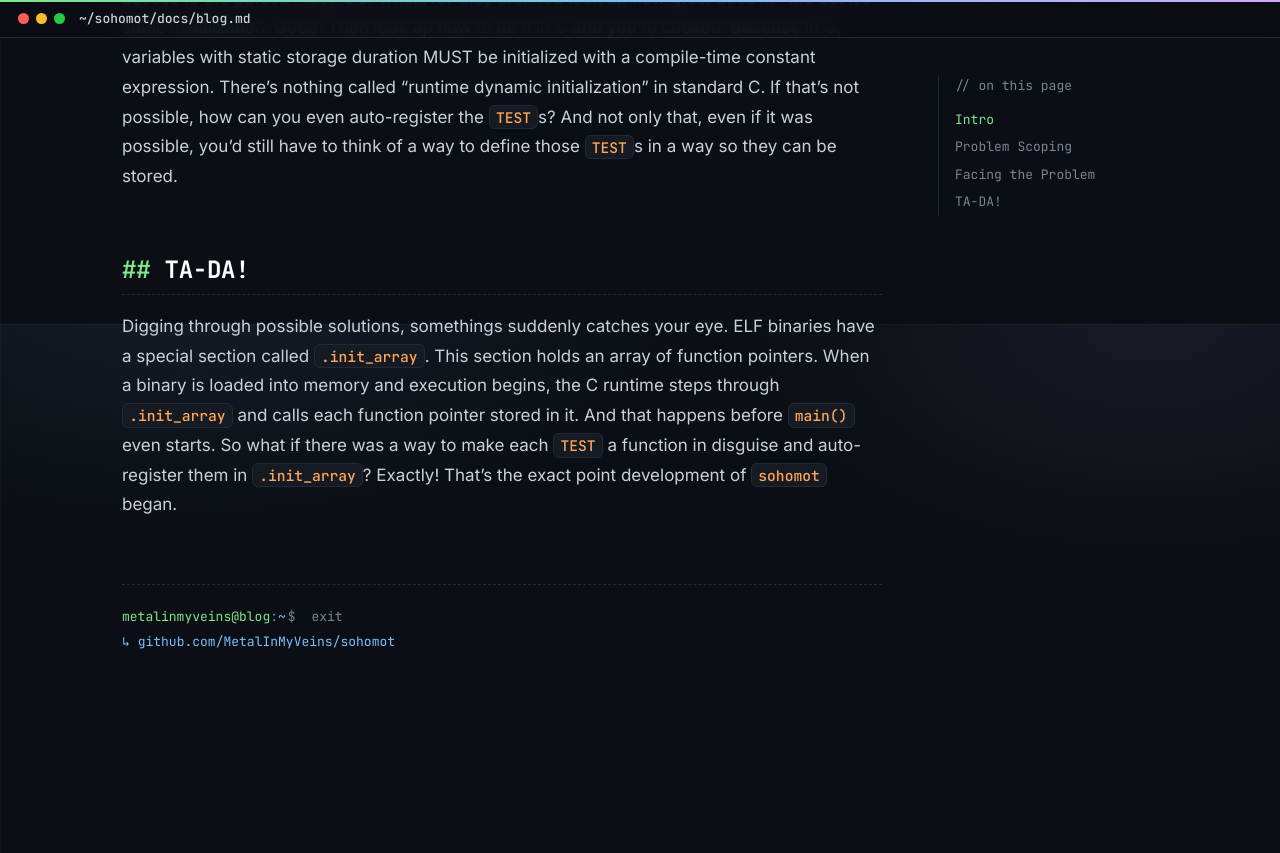
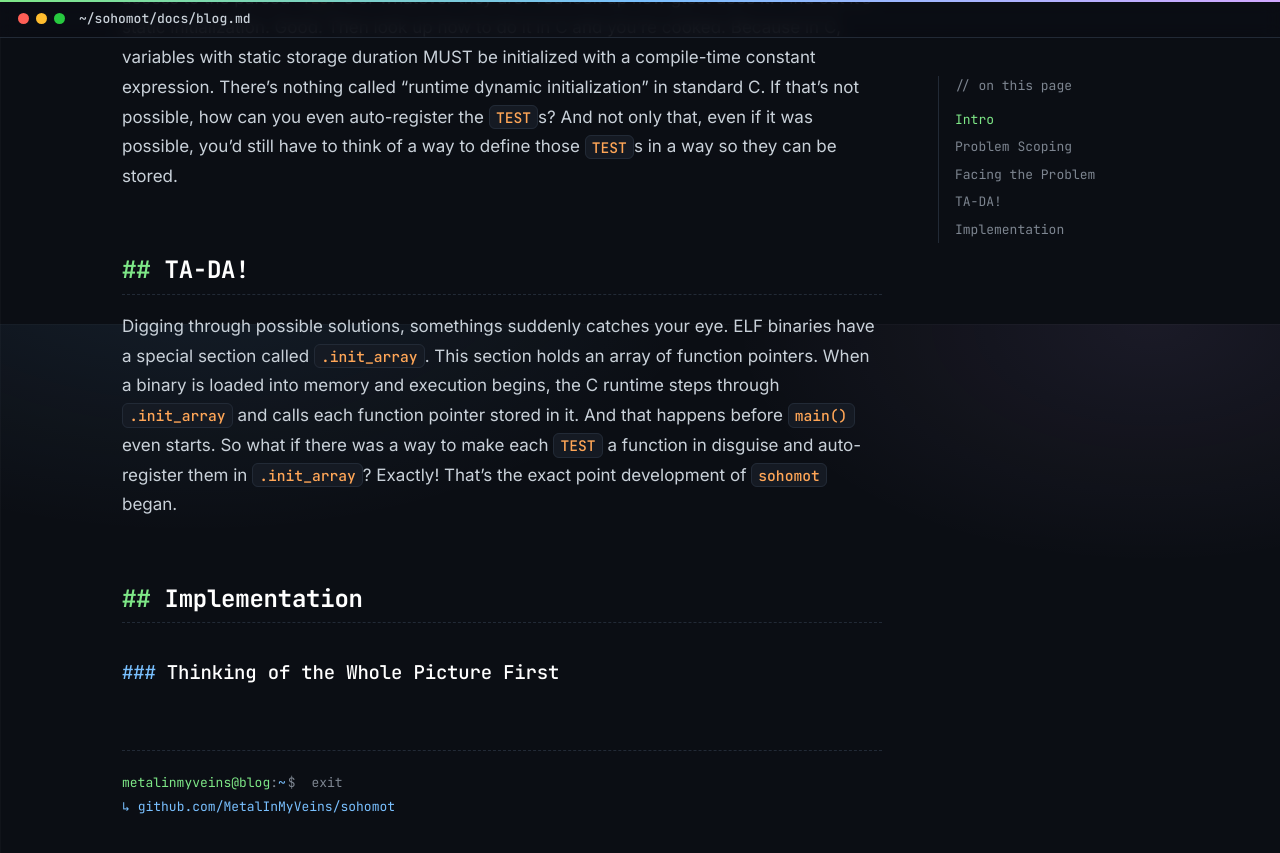
Before and after one commit to MetalInMyVeins/sohomot, a Jekyll site: the page built from docs/blog.md, in a window 1280 px wide and 900 px high, scrolled down 4176 px. Shown: the top 853 px of the window. Built offline with Jekyll 4.4.1, drawn with Linux system fonts in a browser that asks for light colours; before the commit the page ends 4911 px from its top, so only the background shows below that.

Commit message:
docs: remove extra newlines

````diff
--- a/docs/blog.md
+++ b/docs/blog.md
@@ -24,13 +24,11 @@ The purpose of this post is to explain the implementation details and design dec
 Let's first see how gtest works. Say, you write a function `add` that adds two integers and returns the addition. You decide to split the header and implementation in two files `add.hxx` and `add.cxx`.
 
 `add.hxx`:
-
 ```cpp
 int add(int, int);
 ```
 
 `add.cxx`:
-
 ```cpp
 int add(int x, int y)
 {
@@ -41,7 +39,6 @@ int add(int x, int y)
 And then to use the function, you write a program.
 
 `main.cxx`:
-
 ```cpp
 #include "add.hxx"
 
@@ -62,7 +59,6 @@ If you had split that compilation step, you'd see that the compiler first transl
 Now, back to your `add` function. You want to test it using gtest. You write a program.
 
 `test.cxx`:
-
 ```cpp
 #include "add.hxx"
 #include <gtest/gtest.h>
@@ -84,7 +80,6 @@ clang++ -std=c++20 test.cxx add.cxx -lgtest -lgtest_main -o test
 ```
 
 `gtest_main` provides the `main()` to `test` which contains the machinery to initialize and run the tests. Running `test` gets this:
-
 ```
 [==========] Running 1 test from 1 test suite.
 [----------] Global test environment set-up.
@@ -107,3 +102,7 @@ Now let's face the problem. You don't really know how gtest is actually getting
 ## TA-DA!
 
 Digging through possible solutions, somethings suddenly catches your eye. ELF binaries have a special section called `.init_array`. This section holds an array of function pointers. When a binary is loaded into memory and execution begins, the C runtime steps through `.init_array` and calls each function pointer stored in it. And that happens before `main()` even starts. So what if there was a way to make each `TEST` a function in disguise and auto-register them in `.init_array`? Exactly! That's the exact point development of `sohomot` began.
+
+## Implementation
+
+### Thinking of the Whole Picture First
````
